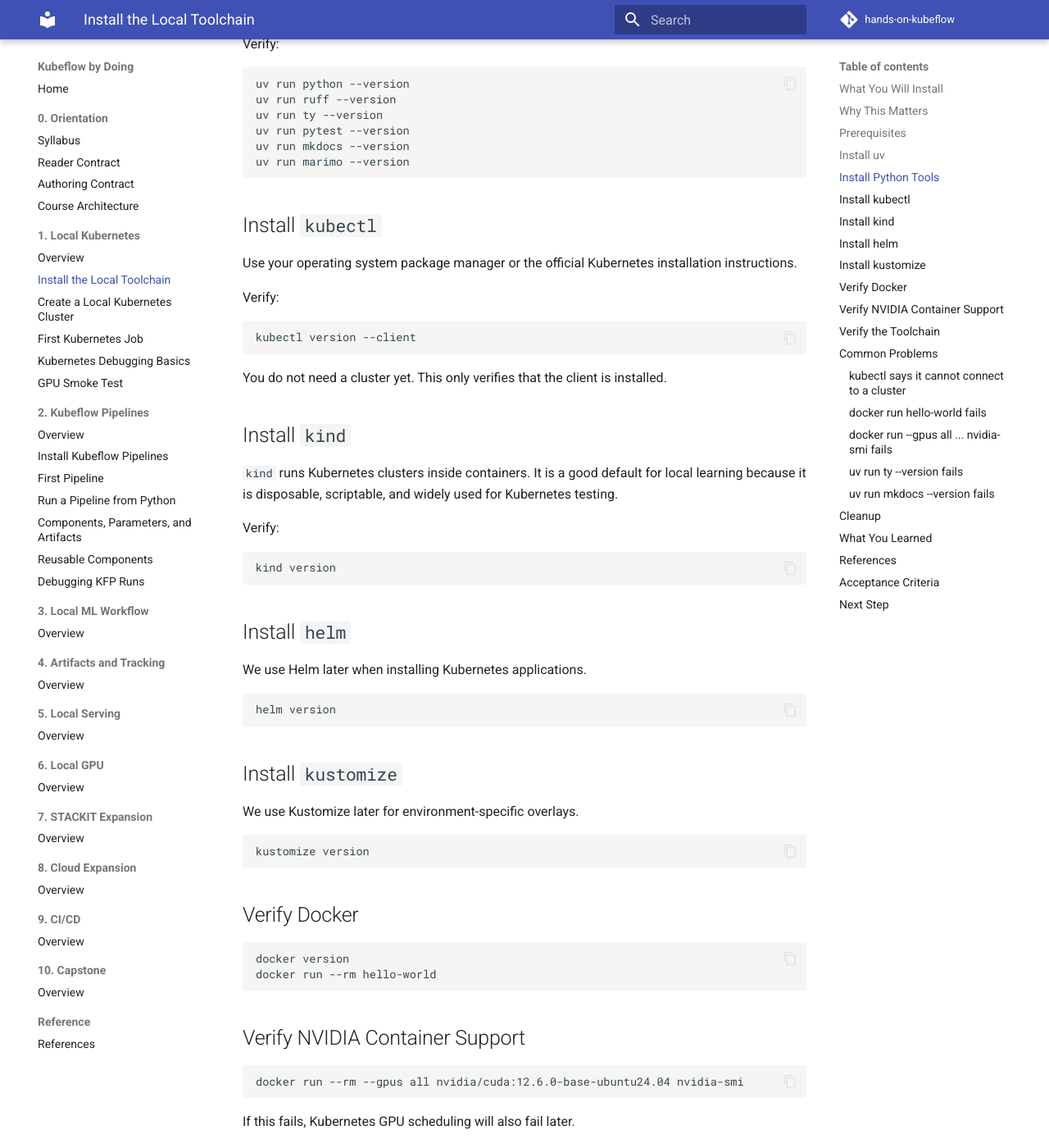
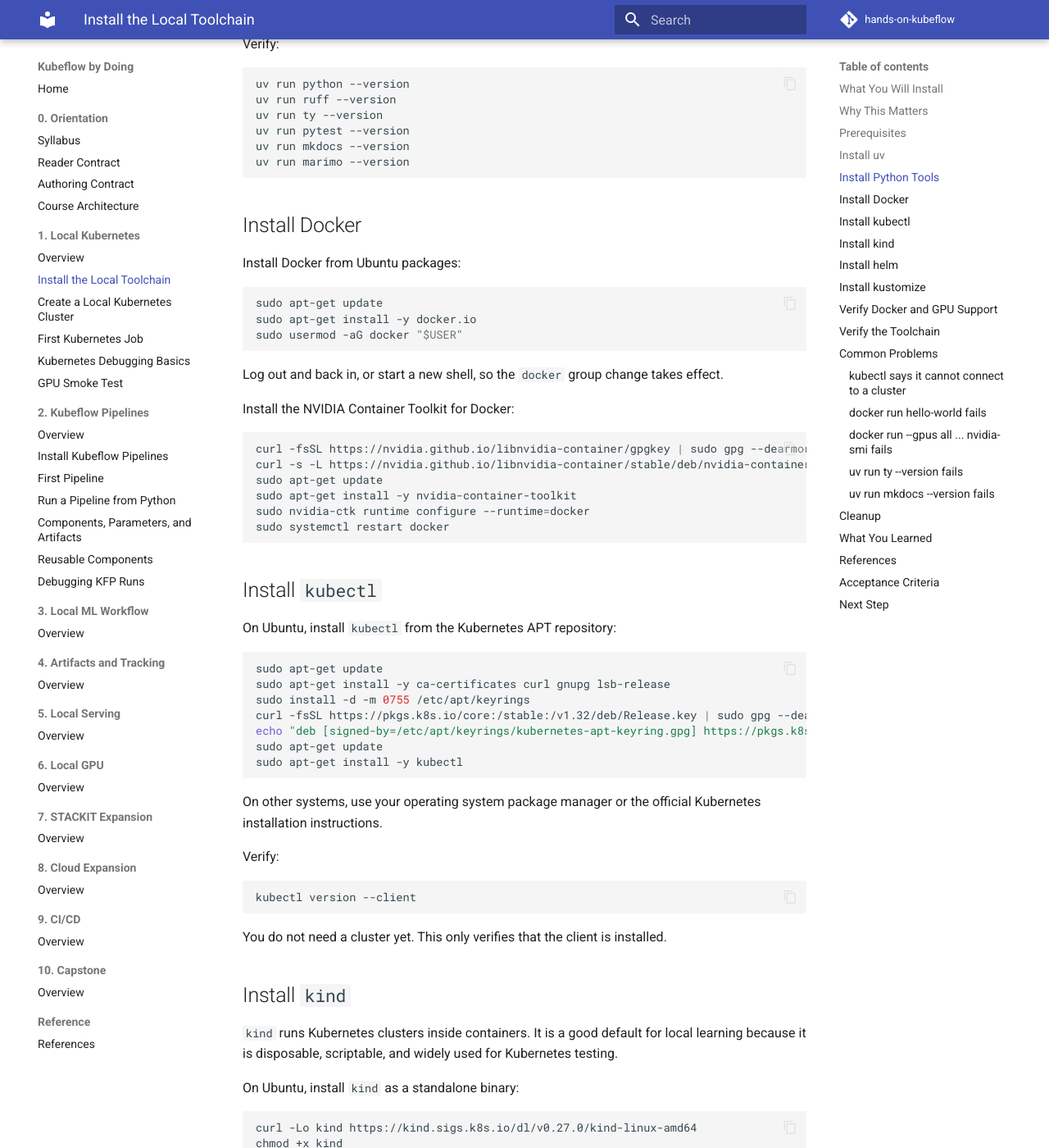
Before and after one commit to matze298/hands-on-kubeflow, an MkDocs documentation site: the page built from docs/01-local-kubernetes/01-install-toolchain.md, in a window 1280 px wide and 1400 px high, scrolled down 2531 px. Shown: the whole window at 82% size. Built offline with MkDocs 1.6.1 and Material for MkDocs 9.7.7, drawn with Linux system fonts in a browser that asks for light colours; comment, search, counter and statistics services are not loaded; some of the changed text lies outside the part shown.

Commit message:
docs: streamline local toolchain setup

````diff
--- a/docs/01-local-kubernetes/01-install-toolchain.md
+++ b/docs/01-local-kubernetes/01-install-toolchain.md
@@ -114,9 +114,44 @@ uv run mkdocs --version
 uv run marimo --version
 ```
 
+## Install Docker
+
+Install Docker from Ubuntu packages:
+
+```bash
+sudo apt-get update
+sudo apt-get install -y docker.io
+sudo usermod -aG docker "$USER"
+```
+
+Log out and back in, or start a new shell, so the `docker` group change takes effect.
+
+Install the NVIDIA Container Toolkit for Docker:
+
+```bash
+curl -fsSL https://nvidia.github.io/libnvidia-container/gpgkey | sudo gpg --dearmor -o /usr/share/keyrings/nvidia-container-toolkit-keyring.gpg
+curl -s -L https://nvidia.github.io/libnvidia-container/stable/deb/nvidia-container-toolkit.list | sed 's#deb https://#deb [signed-by=/usr/share/keyrings/nvidia-container-toolkit-keyring.gpg] https://#g' | sudo tee /etc/apt/sources.list.d/nvidia-container-toolkit.list
+sudo apt-get update
+sudo apt-get install -y nvidia-container-toolkit
+sudo nvidia-ctk runtime configure --runtime=docker
+sudo systemctl restart docker
+```
+
 ## Install `kubectl`
 
-Use your operating system package manager or the official Kubernetes installation instructions.
+On Ubuntu, install `kubectl` from the Kubernetes APT repository:
+
+```bash
+sudo apt-get update
+sudo apt-get install -y ca-certificates curl gnupg lsb-release
+sudo install -d -m 0755 /etc/apt/keyrings
+curl -fsSL https://pkgs.k8s.io/core:/stable:/v1.32/deb/Release.key | sudo gpg --dearmor -o /etc/apt/keyrings/kubernetes-apt-keyring.gpg
+echo "deb [signed-by=/etc/apt/keyrings/kubernetes-apt-keyring.gpg] https://pkgs.k8s.io/core:/stable:/v1.32/deb/ /" | sudo tee /etc/apt/sources.list.d/kubernetes.list
+sudo apt-get update
+sudo apt-get install -y kubectl
+```
+
+On other systems, use your operating system package manager or the official Kubernetes installation instructions.
 
 Verify:
 
@@ -130,6 +165,14 @@ You do not need a cluster yet. This only verifies that the client is installed.
 
 `kind` runs Kubernetes clusters inside containers. It is a good default for local learning because it is disposable, scriptable, and widely used for Kubernetes testing.
 
+On Ubuntu, install `kind` as a standalone binary:
+
+```bash
+curl -Lo kind https://kind.sigs.k8s.io/dl/v0.27.0/kind-linux-amd64
+chmod +x kind
+sudo mv kind /usr/local/bin/kind
+```
+
 Verify:
 
 ```bash
@@ -140,6 +183,12 @@ kind version
 
 We use Helm later when installing Kubernetes applications.
 
+On Ubuntu, install `helm` with:
+
+```bash
+curl -fsSL https://raw.githubusercontent.com/helm/helm/main/scripts/get-helm-3 | bash
+```
+
 ```bash
 helm version
 ```
@@ -148,20 +197,25 @@ helm version
 
 We use Kustomize later for environment-specific overlays.
 
+On Ubuntu, install `kustomize` as a standalone binary:
+
+```bash
+curl -Lo kustomize.tar.gz https://github.com/kubernetes-sigs/kustomize/releases/download/kustomize/v5.8.1/kustomize_v5.8.1_linux_amd64.tar.gz
+tar -xzf kustomize.tar.gz
+sudo mv kustomize /usr/local/bin/kustomize
+```
+
+If you are on a different architecture, use the matching asset from the official Kustomize release page and keep the version pinned intentionally.
+
 ```bash
 kustomize version
 ```
 
-## Verify Docker
+## Verify Docker and GPU Support
 
 ```bash
 docker version
 docker run --rm hello-world
-```
-
-## Verify NVIDIA Container Support
-
-```bash
 docker run --rm --gpus all nvidia/cuda:12.6.0-base-ubuntu24.04 nvidia-smi
 ```
 
````
Also changed, not shown: other parts of docs/01-local-kubernetes/01-install-toolchain.md (+0 -1 lines).
